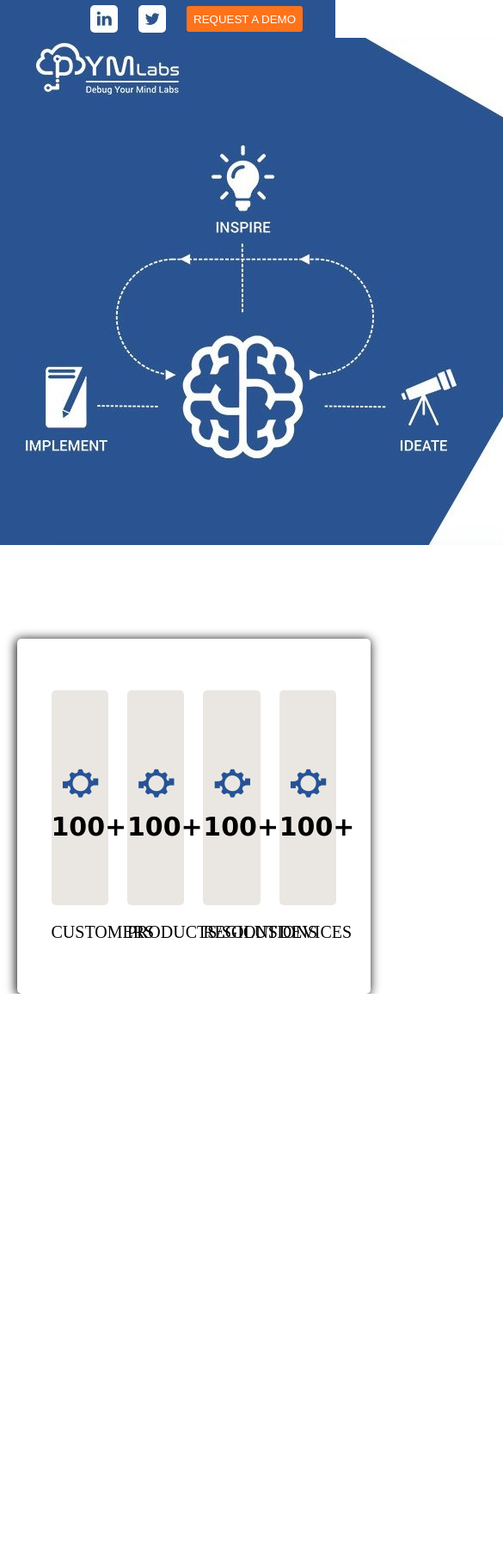
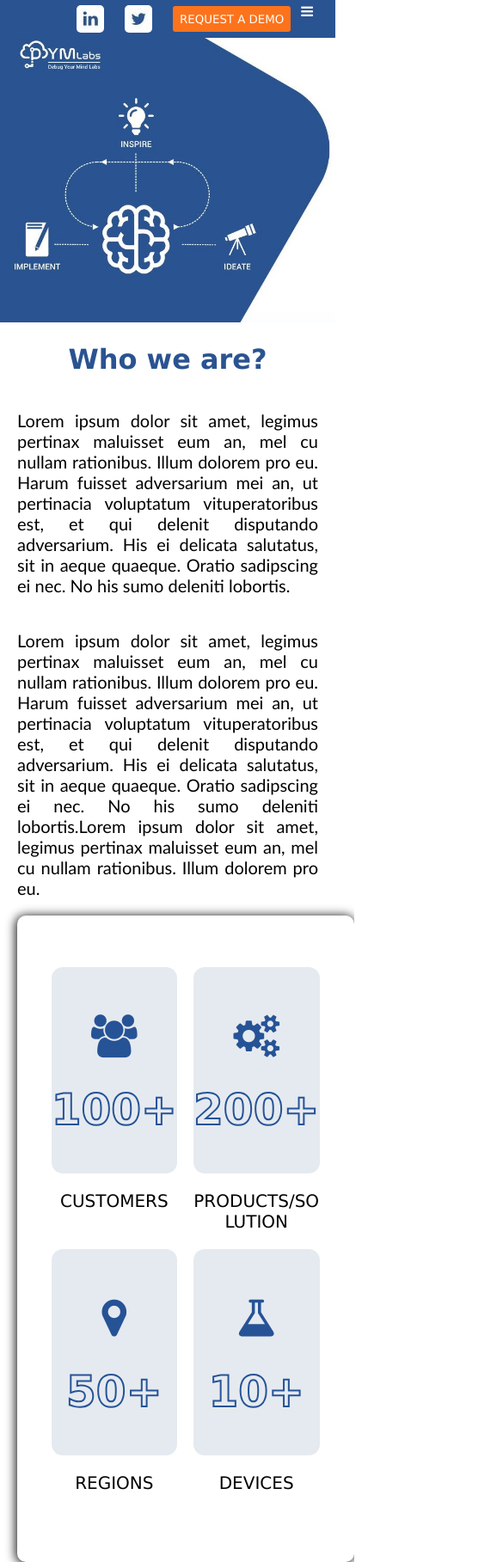
Before and after one commit to sonimaurya/SassProject, a plain HTML site: page index.html in a window 390 px wide. Shown: the top 1817 px of the page at 86% size, 585 px wide, since content can reach past the window. Before the commit the page ends 1156 px from the top, so only its background shows below. Drawn offline with Linux system fonts and the light colour scheme.

Commit message:
responsive css

```diff
--- a/css/_variable.scss
+++ b/css/_variable.scss
@@ -1 +1,5 @@
 $primary_color:#2a5391;
+$hover_color:#fa741f;
+$card_body:#e5eaf0;
+$desktop-width:1280px;
+$ipad:1024px;
--- a/css/main.scss
+++ b/css/main.scss
@@ -4,6 +4,7 @@
 * {
   margin: 0;
   padding: 0;
+  font-family: Verdana, Geneva, Tahoma, sans-serif;
 }
 
 .main {
@@ -33,6 +34,10 @@
       border-radius: 3px;
     }
   }
+}
+
+.mobile_menu_icon{
+    display: none;
 }
 
 section {
@@ -92,7 +97,7 @@ section {
   width: 85%;
   padding: 60px 40px;
   background-color: #ffffff;
-  border-radius: 5px;
+  border-radius: 10px;
   justify-content: space-between;
   box-shadow: -1px 1px 12px 1px #1f1d1d;
   margin-bottom: 1rem;
@@ -103,28 +108,121 @@ section {
       text-transform: uppercase;
       padding-top: 20px;
       text-align: center;
+      word-break: break-all;
+
+
     }
 
     .card_body {
-      background: #eae7e3;
+      background:$card_body;
       font-size: 30px;
       font-weight: bolder;
       font-family: Verdana, Geneva, Tahoma, sans-serif;
-      height: 250px;
+      height: 240px;
       display: flex;
       flex-direction: column;
       justify-content: center;
-      border-radius: 5px;
+      border-radius: 13px;
       text-align: center;
       .card_icon {
         font-size: 40px;
         color: #265396;
         padding: 10px;
+        .fa{
+          font-size: 50px;
+        }
+
+      }
+      .card_text{
+        color: $card_body;
+        -webkit-text-stroke-width: 2px;
+        -webkit-text-stroke-color: #265396;
+        font-size:50px;
+        padding-top:20px;
+
       }
       &:hover {
-        background-color: orange;
+        background-color: $hover_color;
         color: #ffffff;
+        .card_text{
+          color:$hover_color;
+          -webkit-text-stroke-color: #ffffff;
+        }
+        .fa{
+
+          color:#ffffff;
+        }
       }
     }
   }
 }
+
+//desktop width
+
+// mobile view
+@media only screen and (max-width: 600px) {
+  .float_box{
+    .card{
+     width: 100%;
+    }
+  }
+}
+@media only screen and (max-width: 768px) {
+.mobile_menu_icon{
+  display:block;
+  .fa{
+    color:#ffffff;
+  }
+.mobile_menu{
+  position: absolute;
+  display: none;
+  z-index: 1;
+  right: 5px;
+  ul{
+    background-color: $primary_color;
+     li{
+      padding: 20px;
+      border-bottom: 1px solid #05164e;
+      list-style: none;
+      a{
+        color: #ffffff;
+        text-decoration: none;
+      }
+     }
+  }
+}
+}
+  .float_box{
+    position: unset;
+    display: flex;
+    flex-wrap: wrap;
+    width: 80%;
+    margin-left: 5%;
+    .card{
+      width: 47%;
+      margin-bottom: 20px;
+    }
+  }
+  .container{
+    display: inline;
+    height: auto;
+    &_text_block{
+    &_title{
+      text-align: center;
+    }
+    &_para{
+      padding:20px;
+    }
+  }
+    &_left_block{
+      img{
+        max-width: 100%;
+        max-height: 100vh;
+        margin: auto;
+      }
+    }
+    &_right_block_menu{
+      display:none;
+    }
+  }
+}
--- a/index.html
+++ b/index.html
@@ -3,17 +3,52 @@
   <head>
     <meta name="viewport" content="width=device-width, initial-scale=1.0" />
     <title>SCSS TASK</title>
+    <link rel="stylesheet" href="https://cdnjs.cloudflare.com/ajax/libs/font-awesome/4.7.0/css/font-awesome.min.css">
     <link rel="stylesheet" type="text/css" href="css/main.css" />
   </head>
   <body>
     <div class="header">
+
       <div class="header_image">
+
     	<img src="img/twitter_icon.png" class="header_twitter_icon"/>
       <img src="img/linkedin_icon.png" class="header_linkedin_iconn"/>
       <button class="header_button">REQUEST A DEMO</button>
+      <div class="mobile_menu_icon" onclick="display_menu()">
+        <i class="fa fa-bars "></i>
+        <!-- mobile menue -->
+    <div class="mobile_menu"  id="mobile_menu">
+      <ul>
+        <li >
+          <a href="#"">
+            Home
+          </a>
+        </li>
+        <li >
+          <a href="#">
+            Platform Ecosystem
+          </a>
+        </li>
+        <li >
+          <a href="#">
+            Solutions
+          </a>
+        </li>
+        <li >
+          <a href="#">
+            Industries
+          </a>
+        </li>
+      </ul>
+    </div>
+      </div>
+    <!-- end -->
       </div>
 
+
+
     </div>
+
     <div class="main">
     <div class="container">
     	<div class="container_left_block">
@@ -66,7 +101,7 @@
     <div class="card">
       <div class="card_body">
       <div class="card_icon">
-        &#9966;
+        <i class="fa fa-users" aria-hidden="true"></i>
       </div>
       <div class="card_text">
         100+
@@ -79,23 +114,23 @@
     <div class="card">
       <div class="card_body">
       <div class="card_icon">
-        &#9966;
+        <i class="fa fa-cogs" aria-hidden="true"></i>
       </div>
       <div class="card_text">
-        100+
+        200+
       </div>
     </div>
     <div class="card_footer_text">
-      Products/Solutions
+      Products/Solution
     </div>
     </div>
     <div class="card">
       <div class="card_body">
       <div class="card_icon">
-        &#9966;
+        <i class="fa fa-map-marker" aria-hidden="true"></i>
       </div>
       <div class="card_text">
-        100+
+        50+
       </div>
     </div>
     <div class="card_footer_text">
@@ -105,10 +140,10 @@
     <div class="card">
       <div class="card_body">
       <div class="card_icon">
-        &#9966;
+        <i class="fa fa-flask" aria-hidden="true"></i>
       </div>
       <div class="card_text">
-        100+
+        10+
       </div>
     </div>
     <div class="card_footer_text">
@@ -116,5 +151,16 @@
     </div>
     </div>
   </div>
+
+  <script>
+    function display_menu() {
+      var x = document.getElementById("mobile_menu");
+      if (x.style.display === "block") {
+        x.style.display="none";
+      } else {
+      x.style.display = "block";
+      }
+    }
+    </script>
   </body>
 </html>
```
Also changed, not shown: css/_mixin.scss (line endings or trailing spaces), css/main.css, 1 other file.
